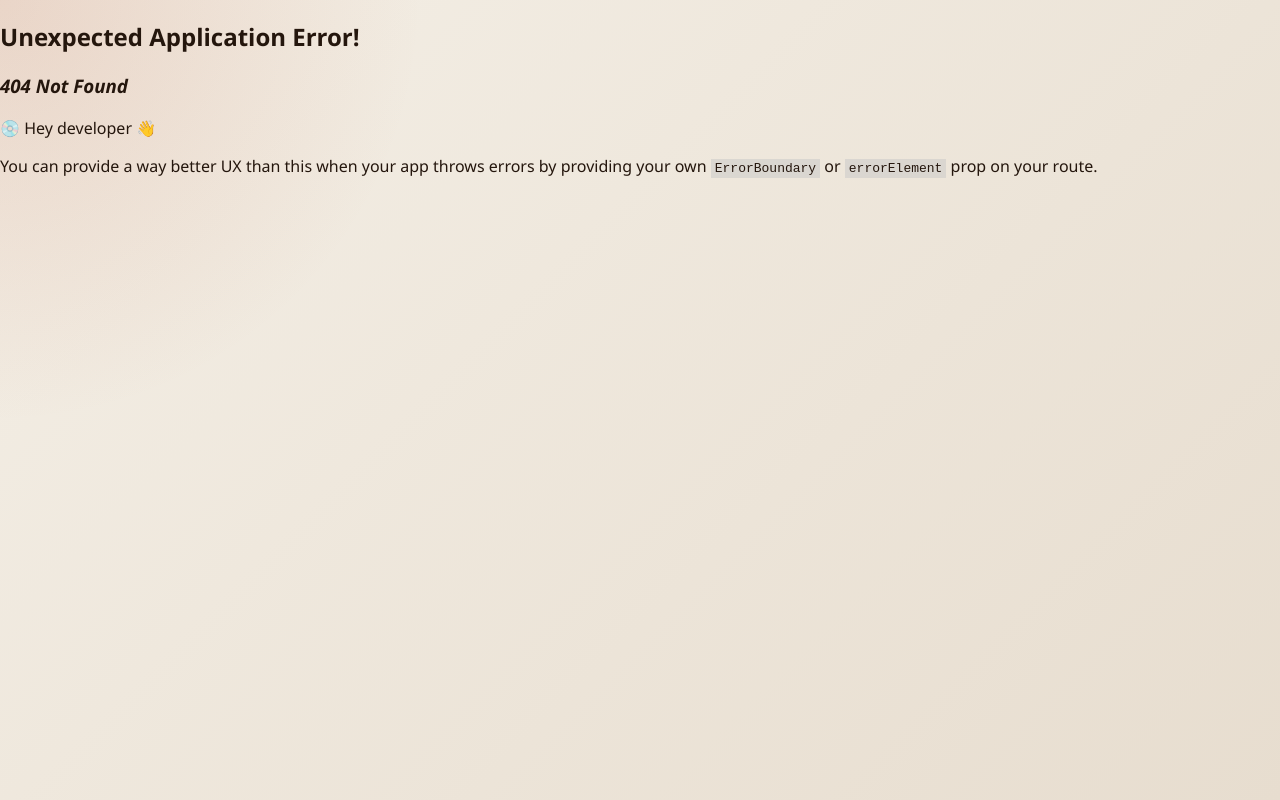
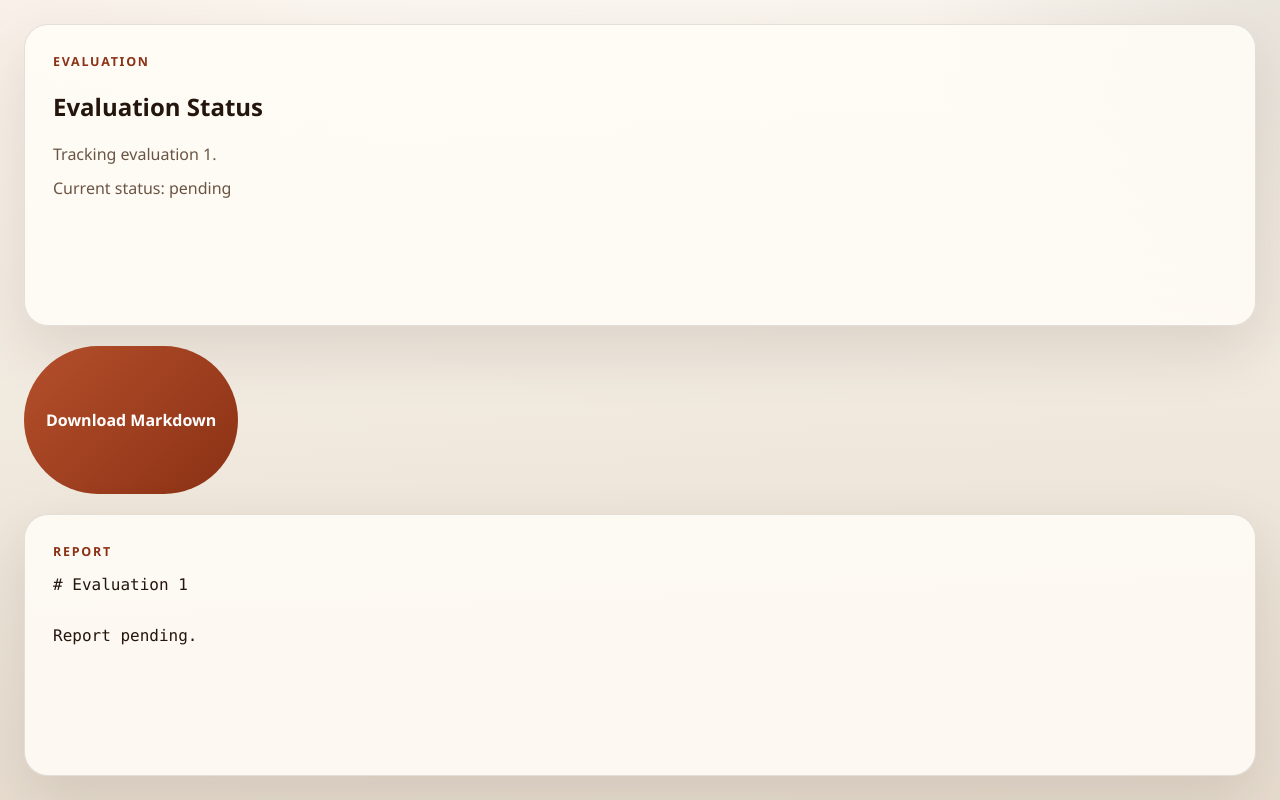
Before and after one commit to missparadox/requirement-evaluator, a React (Vite) app in the folder frontend/: page /evaluations/1 in a window 1280 px wide. Before the commit this address had no page. Built offline with nearby package versions, Linux system fonts and the light colour scheme.

Commit message:
feat: add evaluation detail page

```diff
--- /dev/null
+++ b/frontend/src/components/EvaluationStatusPanel.tsx
@@ -0,0 +1,15 @@
+type EvaluationStatusPanelProps = {
+  evaluationId?: string;
+};
+
+
+export function EvaluationStatusPanel({ evaluationId }: EvaluationStatusPanelProps) {
+  return (
+    <section className="detail-panel">
+      <p className="eyebrow">Evaluation</p>
+      <h1>Evaluation Status</h1>
+      <p className="detail-copy">Tracking evaluation {evaluationId ?? "unknown"}.</p>
+      <p className="detail-status">Current status: pending</p>
+    </section>
+  );
+}
--- /dev/null
+++ b/frontend/src/components/ReportViewer.tsx
@@ -0,0 +1,13 @@
+type ReportViewerProps = {
+  markdown: string;
+};
+
+
+export function ReportViewer({ markdown }: ReportViewerProps) {
+  return (
+    <section className="detail-panel report-panel">
+      <p className="eyebrow">Report</p>
+      <pre className="report-content">{markdown}</pre>
+    </section>
+  );
+}
--- /dev/null
+++ b/frontend/src/lib/download.ts
@@ -0,0 +1,9 @@
+export function downloadMarkdown(filename: string, content: string) {
+  const blob = new Blob([content], { type: "text/markdown;charset=utf-8" });
+  const url = URL.createObjectURL(blob);
+  const anchor = document.createElement("a");
+  anchor.href = url;
+  anchor.download = filename;
+  anchor.click();
+  URL.revokeObjectURL(url);
+}
--- /dev/null
+++ b/frontend/src/pages/EvaluationDetailPage.tsx
@@ -0,0 +1,27 @@
+import { useParams } from "react-router-dom";
+
+import { EvaluationStatusPanel } from "../components/EvaluationStatusPanel";
+import { ReportViewer } from "../components/ReportViewer";
+import { downloadMarkdown } from "../lib/download";
+
+
+export function EvaluationDetailPage() {
+  const { evaluationId } = useParams();
+  const markdown = `# Evaluation ${evaluationId ?? "unknown"}\n\nReport pending.`;
+
+  return (
+    <main className="detail-shell">
+      <EvaluationStatusPanel evaluationId={evaluationId} />
+      <div className="detail-actions">
+        <button
+          className="upload-button"
+          type="button"
+          onClick={() => downloadMarkdown(`${evaluationId ?? "evaluation"}.md`, markdown)}
+        >
+          Download Markdown
+        </button>
+      </div>
+      <ReportViewer markdown={markdown} />
+    </main>
+  );
+}
--- a/frontend/src/router/index.tsx
+++ b/frontend/src/router/index.tsx
@@ -1,8 +1,10 @@
 import { createBrowserRouter } from "react-router-dom";
 
+import { EvaluationDetailPage } from "../pages/EvaluationDetailPage";
 import { UploadPage } from "../pages/UploadPage";
 
 
 export const router = createBrowserRouter([
   { path: "/", element: <UploadPage /> },
+  { path: "/evaluations/:evaluationId", element: <EvaluationDetailPage /> },
 ]);
--- a/frontend/src/styles/global.css
+++ b/frontend/src/styles/global.css
@@ -104,6 +104,45 @@ select {
   font-weight: 600;
 }
 
+.detail-shell {
+  min-height: 100vh;
+  display: grid;
+  gap: 20px;
+  padding: 24px;
+  background:
+    radial-gradient(circle at top right, rgba(36, 22, 13, 0.08), transparent 24%),
+    linear-gradient(180deg, rgba(255, 252, 246, 0.7), rgba(231, 221, 207, 0.95));
+}
+
+.detail-panel {
+  padding: 28px;
+  border: 1px solid var(--panel-border);
+  border-radius: 24px;
+  background: rgba(255, 252, 246, 0.88);
+  box-shadow: var(--shadow);
+}
+
+.detail-copy,
+.detail-status {
+  margin: 12px 0 0;
+  color: var(--muted);
+}
+
+.detail-actions {
+  display: flex;
+}
+
+.report-panel {
+  overflow: auto;
+}
+
+.report-content {
+  margin: 0;
+  white-space: pre-wrap;
+  font-family: "SFMono-Regular", "Menlo", monospace;
+  line-height: 1.6;
+}
+
 @media (max-width: 640px) {
   .upload-panel {
     padding: 32px 24px;
```
Also changed, not shown: 2 other files (tests, documents, lock files or other folders).
